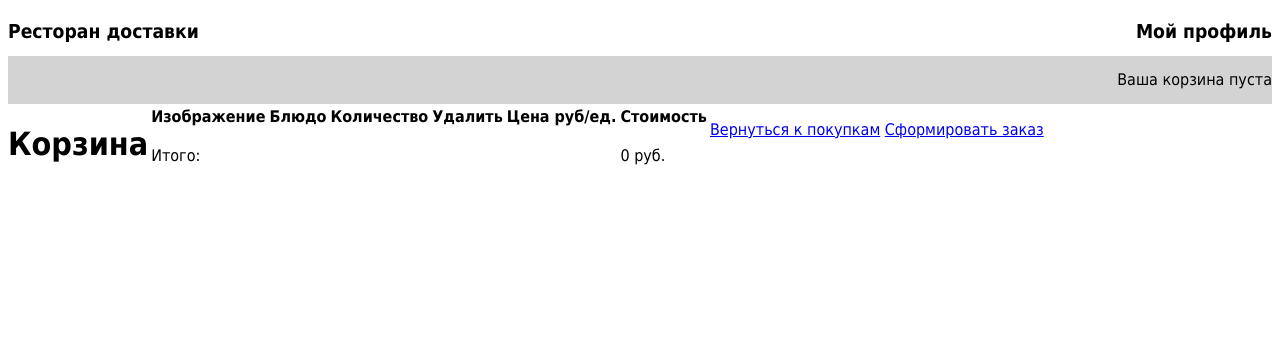
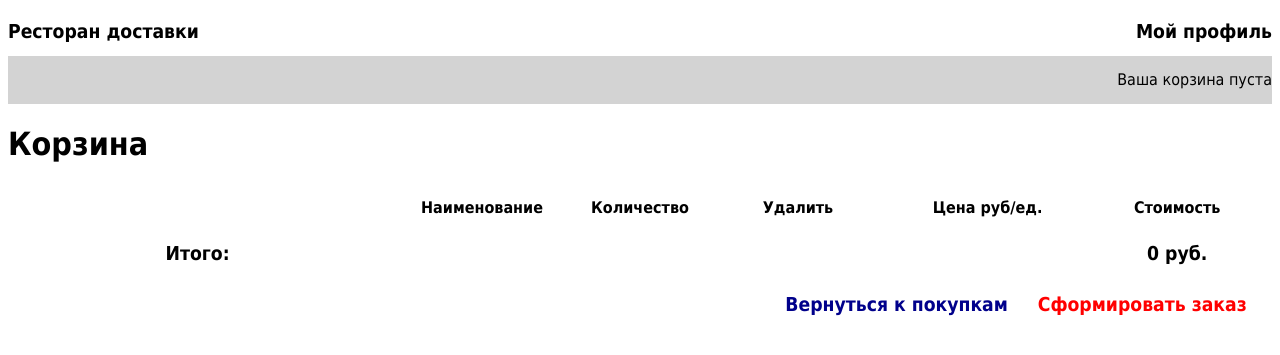
Before and after one commit to KateKrechet/djangoProjectStore2, a Django app: page /cart/ in a window 1280 px wide. Shown: the top 355 px of the page. Run offline with Django 4.2, Linux system fonts and the light colour scheme.

Commit message:
make cart design

```diff
--- /dev/null
+++ b/store/static/css/cart.css
@@ -0,0 +1,84 @@
+.cart {
+    flex-direction: column;
+}
+
+.cart table {
+    table-layout: fixed;
+    width: 100%;
+    /*Рамки таблицы в 1*/
+    border-collapse: collapse;
+}
+
+.cart thead th:nth-child(1) {
+    width: 30%;
+}
+
+.cart thead th:nth-child(2) {
+    width: 15%;
+}
+
+.cart thead th:nth-child(3) {
+    width: 10%;
+}
+
+.cart thead th:nth-child(4) {
+    width: 15%;
+}
+
+.cart thead th:nth-child(5) {
+    width: 15%;
+}
+
+.cart thead th:nth-child(6) {
+    width: 15%;
+}
+
+.cart th,
+td {
+    padding: 1%;
+    text-align: center;
+}
+
+.cart td a {
+    text-decoration: none;
+    color: red;
+}
+
+.all {
+    font-weight: bold;
+    font-size: 1.2em;
+}
+
+.actions {
+    text-align: right;
+}
+.go_home{
+    text-decoration: none;
+    color: darkblue;
+    font-size: 1.2em;
+    font-weight: bold;
+    margin-right: 2%;
+}
+.go_to_order{
+    text-decoration: none;
+    color: red;
+    font-size: 1.2em;
+    font-weight: bold;
+    margin-right: 2%;
+}
+.cart td img{
+    width: 50%;
+}
+.but_update {
+    background-color: dimgrey;
+    border: solid black 1px;
+    color: white;
+    padding: 6px 12px;
+    text-align: center;
+    text-decoration: none;
+    display: inline-block;
+}
+.form_cart select{
+    width: 30%;
+    height: 30px;
+}
--- a/templates/cart/cart_detail.html
+++ b/templates/cart/cart_detail.html
@@ -4,12 +4,13 @@
     Корзина
 {% endblock %}
 {% block content %}
+    <div class="cart">
         <h1>Корзина</h1>
-    <table>
+        <table class="cart_table">
             <thead>
             <tr>
-            <th>Изображение</th>
-            <th>Блюдо</th>
+                <th></th>
+                <th>Наименование</th>
                 <th>Количество</th>
                 <th>Удалить</th>
                 <th>Цена руб/ед.</th>
@@ -29,10 +30,10 @@
                         </td>
                         <td>{{ product.name }}</td>
                         <td>
-                        <form action="{% url "cart_add" product.id %}" method="post">
+                            <form class="form_cart" action="{% url "cart_add" product.id %}" method="post">
                                 {{ item.update_quantity_form.quantity }}
                                 {{ item.update_quantity_form.update }}
-                            <input type="submit" value="Обновить">
+                                <input class="but_update" type="submit" value="Обновить">
                                 {% csrf_token %}
                             </form>
                         </td>
@@ -42,15 +43,18 @@
                     </tr>
                 {% endwith %}
             {% endfor %}
-        <tr>
+            <tr class="all">
                 <td>Итого:</td>
                 <td colspan="4"></td>
                 <td>{{ cart.get_total_price }} руб.</td>
             </tr>
             </tbody>
         </table>
-    <p>
-        <a href="{% url "home" %}">Вернуться к покупкам</a>
-        <a href="#">Сформировать заказ</a>
+        <p class="actions">
+            <a class='go_home' href="{% url "home" %}">Вернуться к покупкам</a>
+            <a class='go_to_order' href="#">Сформировать заказ</a>
         </p>
+
+    </div>
+
 {% endblock %}
--- a/templates/index.html
+++ b/templates/index.html
@@ -8,6 +8,7 @@
     <link href="{% static "css/product_list.css" %}" rel="stylesheet">
     <link href="{% static "css/product-detail.css" %}" rel="stylesheet">
     <link href="{% static "css/users_forms.css" %}" rel="stylesheet">
+    <link href="{% static "css/cart.css" %}" rel="stylesheet">
 </head>
 <body>
 <div class="menu">
```
Also changed, not shown: db.sqlite3. Lines whose indentation alone changed are shown as unchanged.
